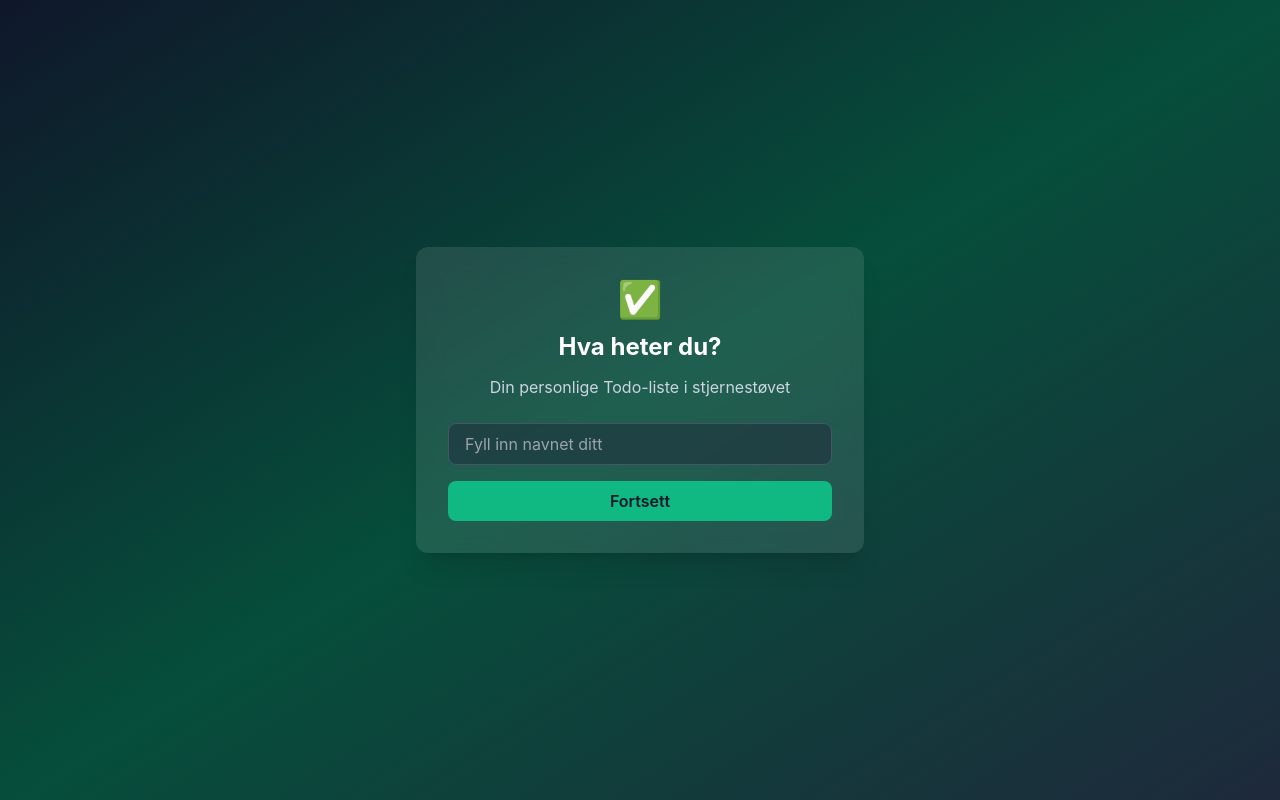
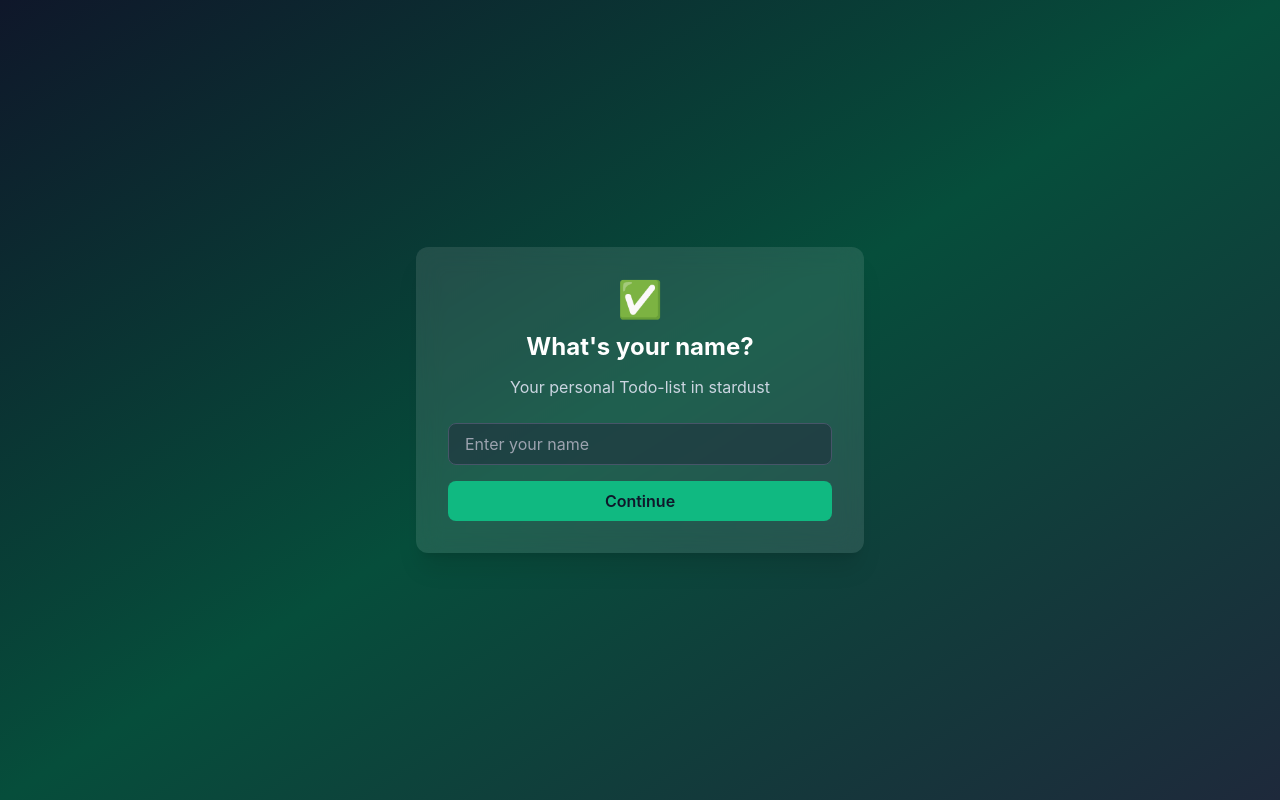
Before and after one commit to Marcus-Kodehode/ToDo, an Angular app: page / in a window 1280 px wide. Built offline with nearby package versions, Linux system fonts and the light colour scheme.

Commit message:
FAQ for future me

```diff
--- a/src/app/features/start/start.html
+++ b/src/app/features/start/start.html
@@ -4,15 +4,15 @@
   <div class="w-full max-w-md bg-white/10 backdrop-blur-md rounded-xl shadow-xl p-8">
     <div class="flex flex-col items-center space-y-3">
       <span class="text-4xl">✅</span>
-      <h1 class="text-2xl font-bold">Hva heter du?</h1>
-      <p class="text-slate-300 text-center">Din personlige Todo-liste i stjernestøvet</p>
+      <h1 class="text-2xl font-bold">What's your name?</h1>
+      <p class="text-slate-300 text-center">Your personal Todo-list in stardust</p>
     </div>
 
     <div class="mt-6 space-y-4">
       <input
         [(ngModel)]="name"
         type="text"
-        placeholder="Fyll inn navnet ditt"
+        placeholder="Enter your name"
         class="w-full rounded-lg px-4 py-2 bg-slate-800/50 border border-slate-600 focus:outline-none focus:ring-2 focus:ring-emerald-500"
       />
 
@@ -20,7 +20,7 @@
         (click)="save()"
         class="w-full rounded-lg bg-emerald-500 py-2 font-semibold text-slate-900 hover:bg-emerald-400 transition"
       >
-        Fortsett
+        Continue
       </button>
     </div>
   </div>
```
